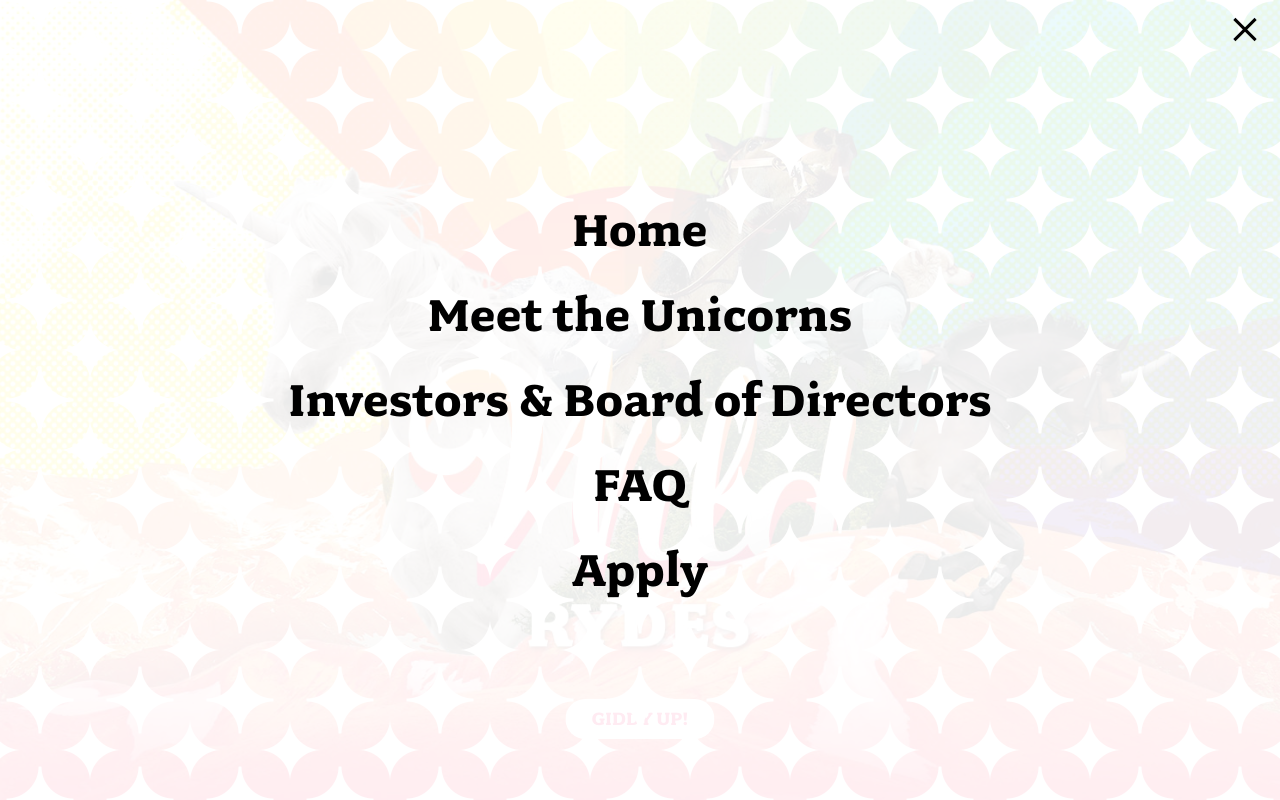
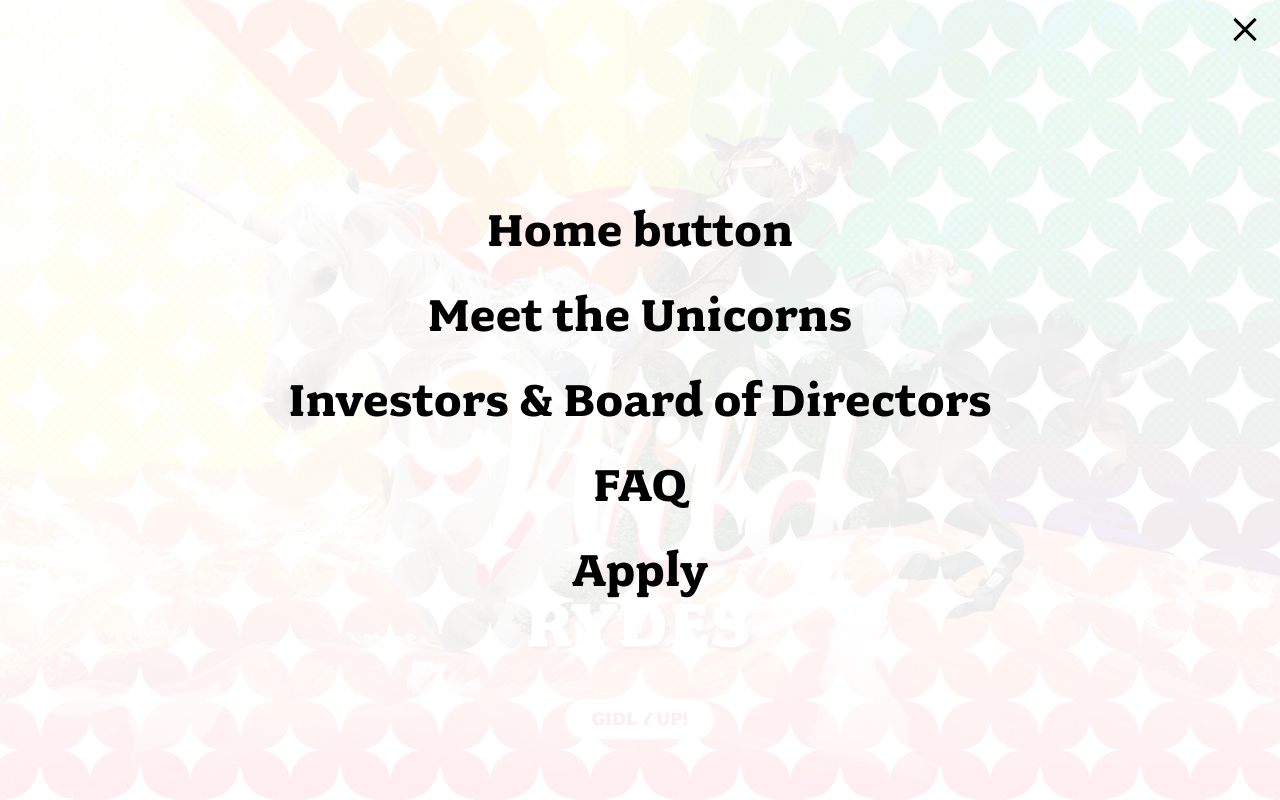
Before and after one commit to surac379/serverlessTest, a plain HTML site: page index.html in a window 1280 px wide. Both pictures are taken after a click on the button "Menu". Shown: the top 800 px of the page. Drawn offline with Linux system fonts and the light colour scheme.

```diff
--- a/index.html
+++ b/index.html
@@ -17,7 +17,7 @@
     <h1 class="title">Serverless test app</h1>
     <nav class="site-nav">
       <ul>
-        <li><a href="index.html">Home</a></li>
+        <li><a href="index.html">Home button</a></li>
         <li><a href="unicorns.html">Meet the Unicorns</a></li>
         <li><a href="investors.html">Investors &amp; Board of Directors</a></li>
         <li><a href="faq.html">FAQ</a></li>
```
